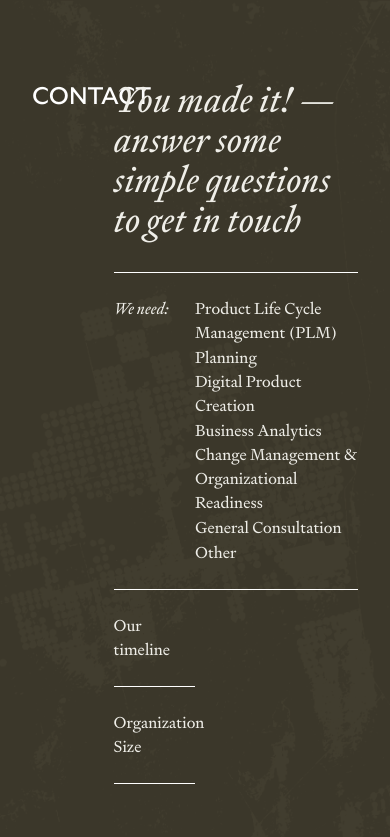
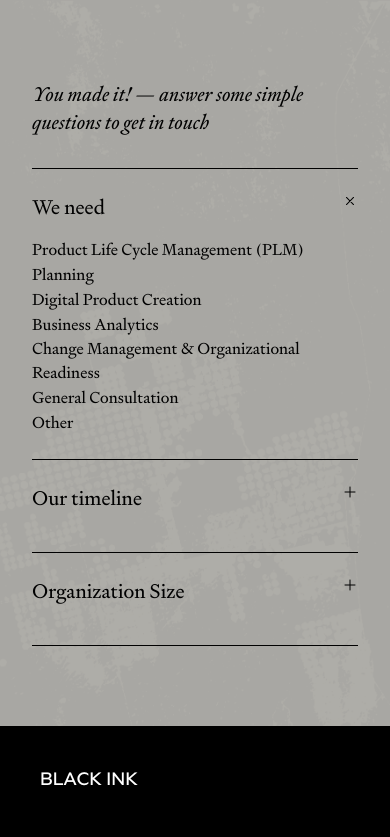
Before and after one commit to jordanframptondev/black-ink, a Next.js app: page /contact in a window 390 px wide. Shown: the top 837 px of the page. Built offline with nearby package versions, Linux system fonts and the light colour scheme.

Commit message:
first pass at contact questions on mobile

```diff
--- a/app/components/contact-form.js
+++ b/app/components/contact-form.js
@@ -1,11 +1,12 @@
 "use client";
 import { useState, forwardRef } from "react";
 import { Transition } from "@headlessui/react";
+import { PlusIcon } from "@heroicons/react/24/outline";
 import "@/styles/contact.css";
 
 const contactFormData = [
     {
-        question: "We need:",
+        question: "We need",
         answers: [
             "Product Life Cycle Management (PLM)",
             "Planning",
@@ -56,7 +57,7 @@ export default function ContactForm({}) {
 
     return (
         <div className="w-full">
-            <h2 className="font-signifierItalic text-4xl font-extralight mb-8">
+            <h2 className="font-signifierItalic text-xl lg:text-4xl font-extralight mb-8">
                 You made it! &mdash; answer some simple questions to get in
                 touch
             </h2>
@@ -76,6 +77,7 @@ export default function ContactForm({}) {
                             question={section.question}
                             answers={section.answers}
                             isOpen={index === openSection}
+                            isLast={index === contactFormData.length - 1}
                             selectOption={(answer) =>
                                 setSelection(index, answer)
                             }
@@ -99,25 +101,45 @@ export default function ContactForm({}) {
     );
 }
 
-function ContactFormSection({ question, answers, isOpen, selectOption }) {
+function ContactFormSection({
+    question,
+    answers,
+    isOpen,
+    isLast,
+    selectOption,
+}) {
     return (
         <div>
             <div
-                className={`border-t border-white transition-all delay-300 duration-500 ${
+                className={`hidden lg:block border-t border-black lg:border-white transition-all delay-300 duration-500 ${
                     isOpen ? "w-full" : "w-1/3"
                 }`}
             ></div>
-            <div className="grid grid-cols-3 w-full py-6">
-                <div>
+            <div
+                className={`grid grid-cols-3 w-full py-6 ${
+                    isLast ? "border-y" : "border-t"
+                } border-black lg:border-0`}
+            >
+                <div className="flex justify-between col-span-3 lg:col-span-1">
                     <h3
                         className={`${
-                            isOpen ? "font-signifierItalic" : "font-signifier"
-                        }`}
+                            isOpen
+                                ? "font-signifier lg:font-signifierItalic"
+                                : "font-signifier"
+                        } text-xl mb-4 lg:mb-2 `}
                     >
                         {question}
                     </h3>
+                    <span className="block lg:hidden">
+                        <PlusIcon
+                            aria-hidden="true"
+                            className={`h-4 w-4 transition-transform duration-200 ${
+                                isOpen ? "transform rotate-45" : ""
+                            }`}
+                        />
+                    </span>
                 </div>
-                <div className="col-span-2">
+                <div className="col-span-3 lg:col-span-2">
                     <Transition
                         show={isOpen}
                         enter="transition-all duration-500 ease-in"
@@ -145,7 +167,7 @@ function ContactFormSection({ question, answers, isOpen, selectOption }) {
                 </div>
             </div>
             <div
-                className={`border-t border-white transition-all duration-500 delay-300 -mb-[1px] ${
+                className={`hidden lg:block border-t border-black lg:border-white transition-all duration-500 delay-300 -mb-[1px] ${
                     isOpen ? "w-full" : "w-1/3"
                 }`}
             ></div>
--- a/app/contact/page.js
+++ b/app/contact/page.js
@@ -6,7 +6,7 @@ import ContactBackground from "../../public/images/group-4530.png";
 
 export default function Contact() {
     return (
-        <div className="relative h-screen w-screen bg-[#544F3D] bg-opacity-70">
+        <div className="relative h-screen w-screen bg-[#EFEEE8] lg:bg-[#544F3D] bg-opacity-70">
             <Image
                 src={ContactBackground}
                 fill
@@ -21,11 +21,11 @@ export default function Contact() {
             />
             <Header color="cream" />
             <div>
-                <div className="max-w-7xl mx-auto grid grid-cols-4 py-20 px-8 text-[#EFEEE8]">
-                    <h2 className="text-white font-ritma uppercase text-2xl mb-12">
+                <div className="max-w-7xl mx-auto grid grid-cols-4 py-20 px-8 text-black lg:text-[#EFEEE8]">
+                    <h2 className="text-white font-ritma uppercase text-2xl mb-12 hidden lg:block">
                         Contact
                     </h2>
-                    <div className="col-span-3">
+                    <div className="col-span-4 lg:col-span-3">
                         <ContactForm />
                     </div>
                 </div>
```
